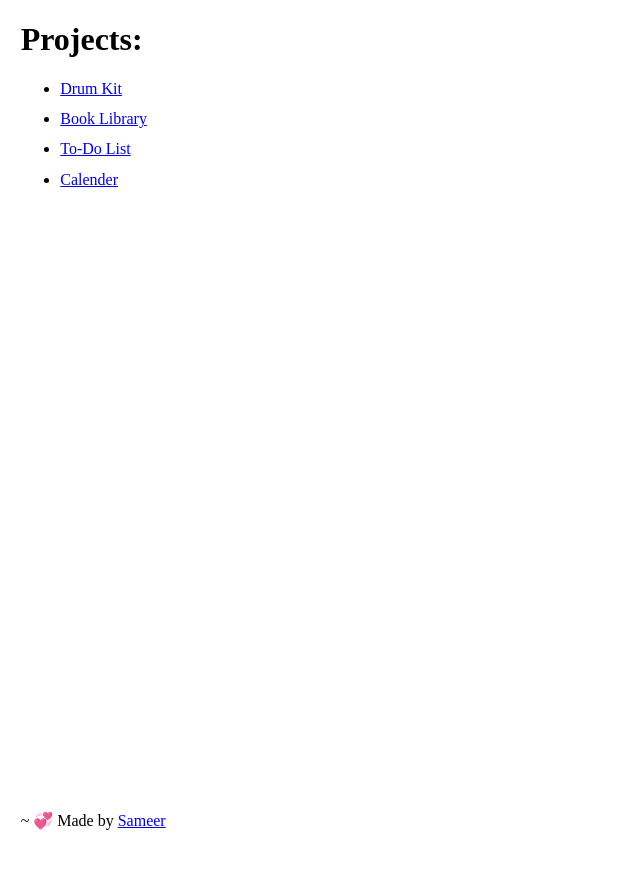
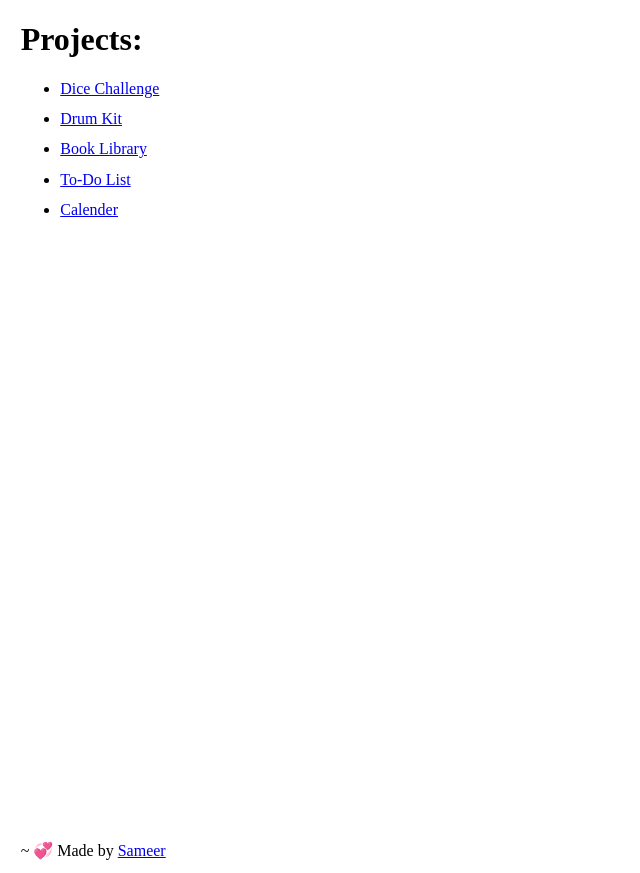
Before and after one commit to Sitama-from-IITM/Saitama.io, a plain HTML site: page index.html in a window 1280 px wide. Shown: the whole page, without its empty margins (0-640 px from the left). Before the commit the page ends 843 px from the top, so only its background shows below. Drawn offline with Linux system fonts and the light colour scheme.

Commit message:
added dice challenge option

```diff
--- a/index.html
+++ b/index.html
@@ -14,6 +14,7 @@
 
     <h1>Projects:</h1>
     <ul>
+        <li><a href="Repos/Dice Challange/dicee.html" target="_blank">Dice Challenge</a></li>
         <li><a href="Repos/DrumKit/index.html" target="_blank">Drum Kit</a></li>
         <li><a href="Repos/BookLibrary/index.html" target="_blank">Book Library</a></li>
         <li><a href="Repos/ToDoList/index.html" target="_blank">To-Do List</a></li>
```
